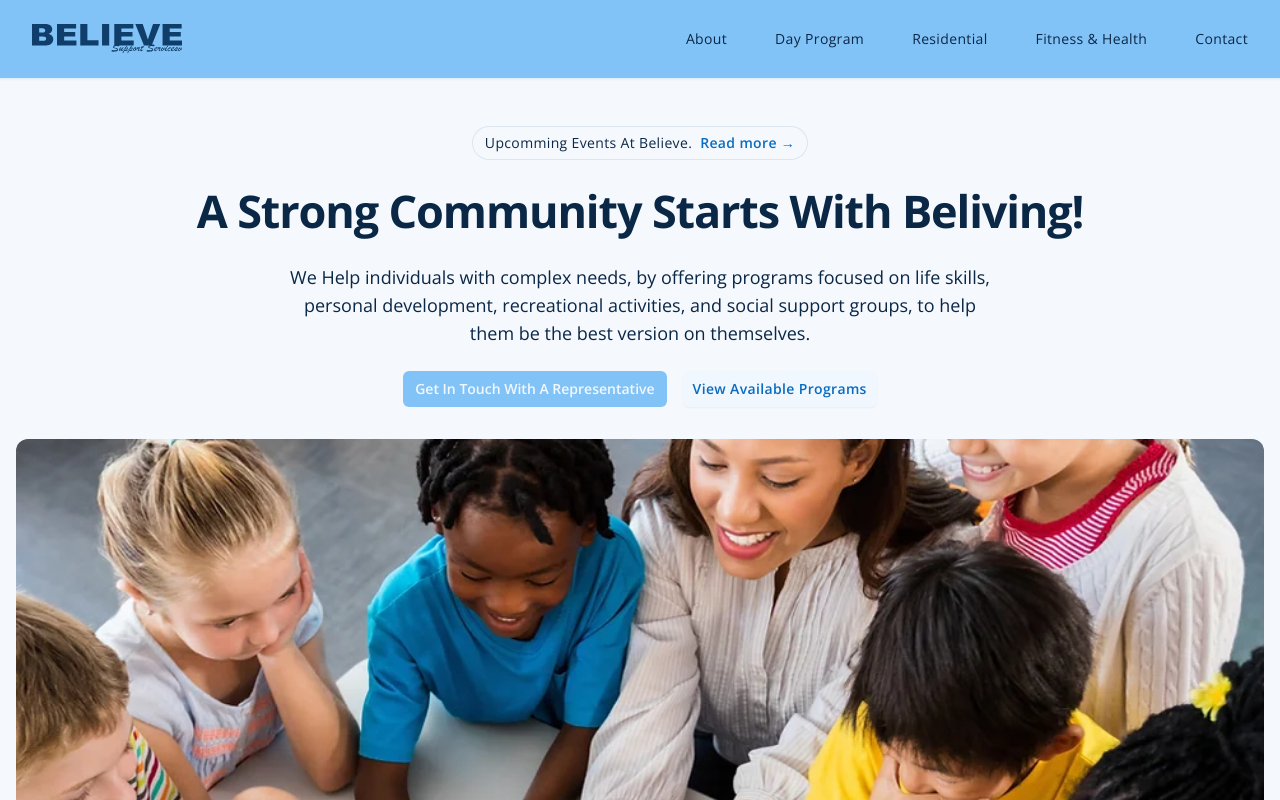
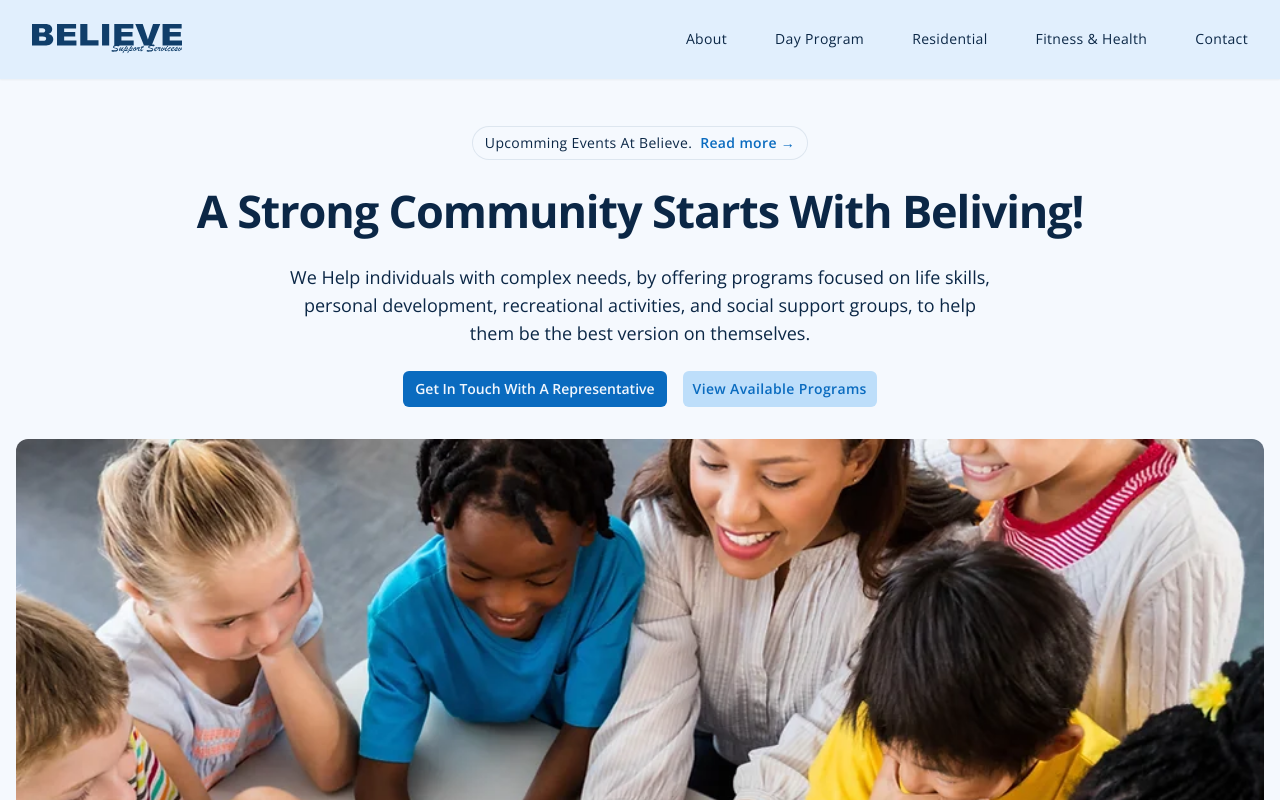
Before and after one commit to Justin-Bento/believe-support-services, a Next.js app: page / in a window 1280 px wide. Shown: the top 800 px of the page. Built offline with nearby package versions, Linux system fonts and the light colour scheme.

Commit message:
updated backgrounds

```diff
--- a/src/pages/index.tsx
+++ b/src/pages/index.tsx
@@ -55,13 +55,13 @@ function Hero() {
           <div className="flex flex-col justify-start gap-4 md:flex-row md:justify-center">
             <Link
               href="/signup"
-              className="px-3 py-2 text-sm font-semibold rounded-md text-primary-50 bg-theme focus-visible:outline focus-visible:outline-2 focus-visible:outline-offset-2 focus-visible:outline-primary-600"
+              className="px-3 py-2 text-sm font-semibold transition-all rounded-md text-primary-50 bg-primary-600 hover:bg-primary-600/90 focus-visible:outline focus-visible:outline-2 focus-visible:outline-offset-2 focus-visible:outline-primary-600"
             >
               Get In Touch With A Representative
             </Link>
             <Link
               href="/programs"
-              className="rounded-md bg-primary-50 px-2.5 py-1.5 body-medium inline-flex items-center font-semibold text-primary-600 shadow-sm hover:bg-primary-100"
+              className="rounded-md bg-primary-200 hover:bg-primary-200/80 transition-all px-2.5 py-1.5 body-medium inline-flex items-center font-semibold text-primary-600"
             >
               View Available Programs
             </Link>
@@ -278,7 +278,7 @@ function Testimonials() {
     <div className="py-24 sm:py-32">
       <div className="px-6 mx-auto max-w-7xl lg:px-8">
         <div className="max-w-xl mx-auto text-center">
-          <h2 className="title-medium text-primary-700 dark:text-primary-300">Testimonials</h2>
+          <h2 className="text-yellow-700 title-medium dark:text-yellow-300">Testimonials</h2>
           <p className="mt-2 font-extrabold capitalize headline-large">
             We have worked with thousands of amazing people supporting Us!
           </p>
--- a/src/styles/globals.css
+++ b/src/styles/globals.css
@@ -17,7 +17,7 @@
 }
 @layer components {
   .bg-theme {
-    @apply bg-primary-300 dark:bg-primary-900;
+    @apply bg-primary-100 dark:bg-primary-900;
   }
   .wrapper {
     @apply mx-auto max-w-7xl sm:px-6 lg:px-8
```
